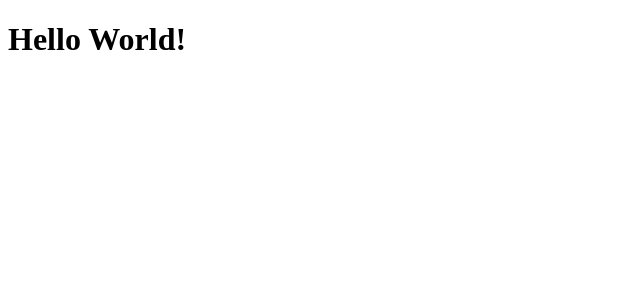
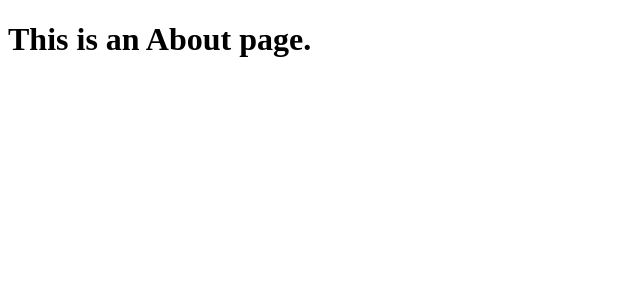
Before and after one commit to Valkimani/portfolioreact, a React (Create React App) app: page / in a window 1280 px wide. Shown: the top 300 px of the page, without its empty margins (0-640 px from the left). Built offline with nearby package versions, Linux system fonts and the light colour scheme.

Commit message:
Imported BrowserRouter as Router, Route, Switch from react-router-dom in App.js file. Added the paaths for each page inside the app function.

```diff
--- a/src/App.js
+++ b/src/App.js
@@ -1,9 +1,20 @@
 import {BrowserRouter as Router, Route, Switch} from "react-router-dom";
+import About from "./containers/About/About";
+import Contacts from "./containers/Contacts/Contacts";
+import Links from "./containers/Links/Links";
+import Portfolio from "./containers/Portfolio/Portfolio";
 
 function App() {
   return (
     <div className="App">
-      <h1> Hello World! </h1>
+     <Router>
+       <Switch>
+         <Route path="/" component={About} />
+         <Route path="/" component={Contacts} />
+         <Route path="/" component={Links} />
+         <Route path="/" component={Portfolio} />
+       </Switch>
+     </Router>
     </div>
   );
 }
--- a/src/containers/Portfolio/Portfolio.jsx
+++ b/src/containers/Portfolio/Portfolio.jsx
@@ -3,7 +3,7 @@ import React from 'react';
 const Portfolio = () => {
     return (
         <div>
-            <h1>This is the protfolio</h1>
+            <h1>This is the portfolio.</h1>
         </div>
     );
 };
```
Also changed, not shown: 1 other file (tests, documents, lock files or other folders).
